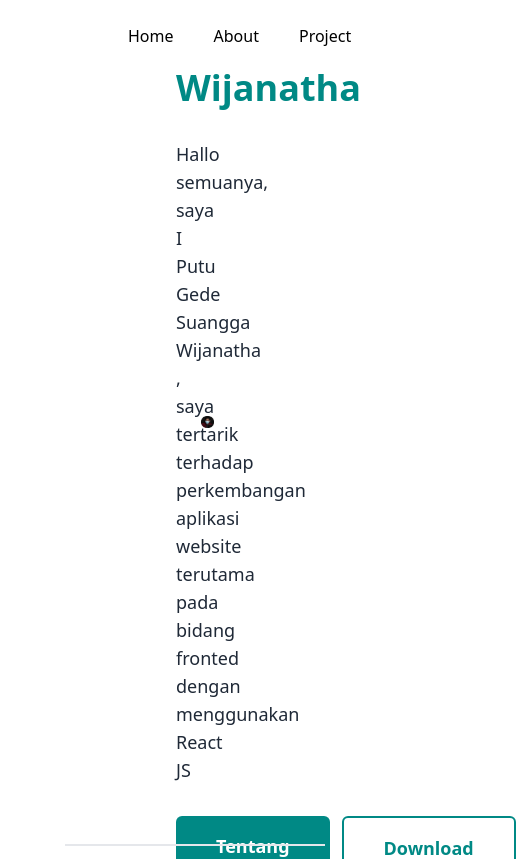
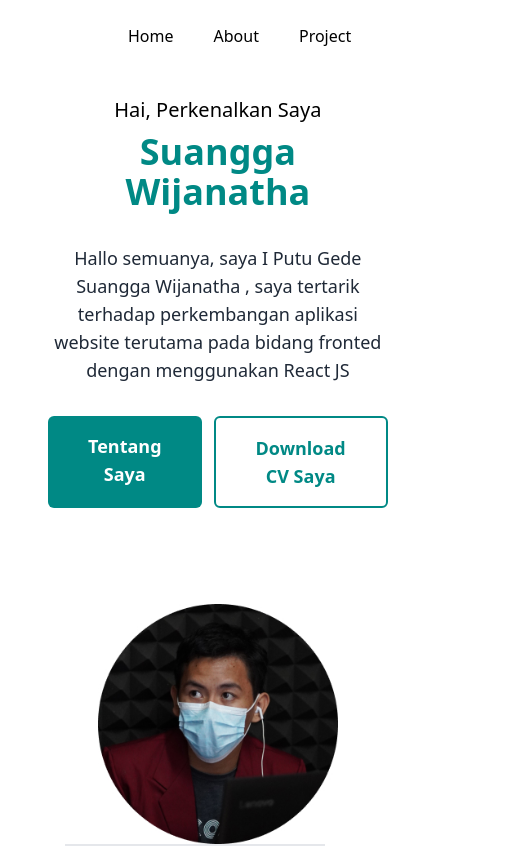
Before and after one commit to suanggawija/Portofolio, a React (Vite) app: page / in a window 390 px wide. Shown: the top 859 px of the page, 516 px wide, since content can reach past the window. Built offline with nearby package versions, Linux system fonts and the light colour scheme.

Commit message:
add responsive in home and about pages

```diff
--- a/src/pages/About/index.jsx
+++ b/src/pages/About/index.jsx
@@ -8,7 +8,7 @@ const About = () => {
         <div className='h-screen flex flex-col pt-32 items-center' id='about'>
             <Heading heading={'Teantang Saya'}/>
             <div className='py-8'><img src={Profile} alt="" className='w-48' /></div>
-            <div className='w-7/12 pt-6 pb-12 text-center'>
+            <div className='lg:w-7/12 w-9/12 pt-6 pb-12 text-center'>
                 <Paragraf paragraf={'Hallo semuanya, saya I Putu Gede Suangga Wijanatha, orang orang memanggil saya Suangga.  Saya berumur 20 tahun dan kini tinggal di Denpasar Bali. Saya merupakan mahasiswa dari Instutut Bisnis Dan Teknologi Indonesia. Saya suka dalam melakukan eksplorasi terhadap perkembangan aplikasi website terutama pada bidang fronted dengan menggunakan React JS dan sampai sekarang terus belajar untuk mendalami ilmu saya.'}/>
             </div>
             <div className='flex gap-3'>
@@ -16,9 +16,9 @@ const About = () => {
                 <CV/>
             </div>
         </div>
-        <div className='h-screen text-center flex flex-col items-center justify-center'>
+        <div className='lg:h-screen text-center flex flex-col items-center justify-center pt-64 pb-24 lg:pb-0 lg:pt-0'>
             <Heading heading={'Keahlian Saya'}/>
-            <div className='grid grid-cols-5 gap-8 px-52 pt-12'>
+            <div className='grid lg:grid-cols-5 grid-cols-3 gap-8 px-12 lg:px-52 pt-12'>
                 <SkillBox image={Html}/>
                 <SkillBox image={Css}/>
                 <SkillBox image={Javascript}/>
--- a/src/pages/Home/index.jsx
+++ b/src/pages/Home/index.jsx
@@ -4,9 +4,9 @@ import { Profile } from '../../assets'
 
 const Home = () => {
   return (
-    <div className='w-full h-screen flex items-center gap-16 px-44' id='home' >
-        <div className='grid grid-cols-3'>
-            <div className='col-span-2'>
+    <div className='w-full h-screen flex items-center gap-16 px-12 lg:px-44' id='home' >
+        <div className='grid lg:grid-cols-3'>
+            <div className='lg:col-span-2 text-center lg:text-left lg:mt-0 mt-24'>
                 <span className='text-xl'>Hai, Perkenalkan Saya</span>
                 <h1 className='text-4xl font-bold text-main-color mt-2'>Suangga Wijanatha</h1>
                 <div className='my-8'>
@@ -17,7 +17,7 @@ const Home = () => {
                     <CV/>
                 </div>
             </div>
-            <div className='flex justify-center items-center '>
+            <div className='flex w-full justify-center items-center lg:mt-0 mt-24'>
                 <img src={Profile} alt="" className='w-60 '/>
             </div>
         </div>
--- a/src/pages/Project/index.jsx
+++ b/src/pages/Project/index.jsx
@@ -6,7 +6,7 @@ const Project = () => {
   return (
     <div className='py-32 flex flex-col items-center' id='project'>
       <Heading heading={'Proyek Saya'}/>
-      <div className='grid grid-cols-2 gap-8 px-52 w-full pt-12'>
+      <div className='grid lg:grid-cols-2 gap-8 px-12 lg:px-52 w-full pt-12'>
         <ProjectCard
           imageCard={Load}
           heading={'Crud proram laravel'}
```
